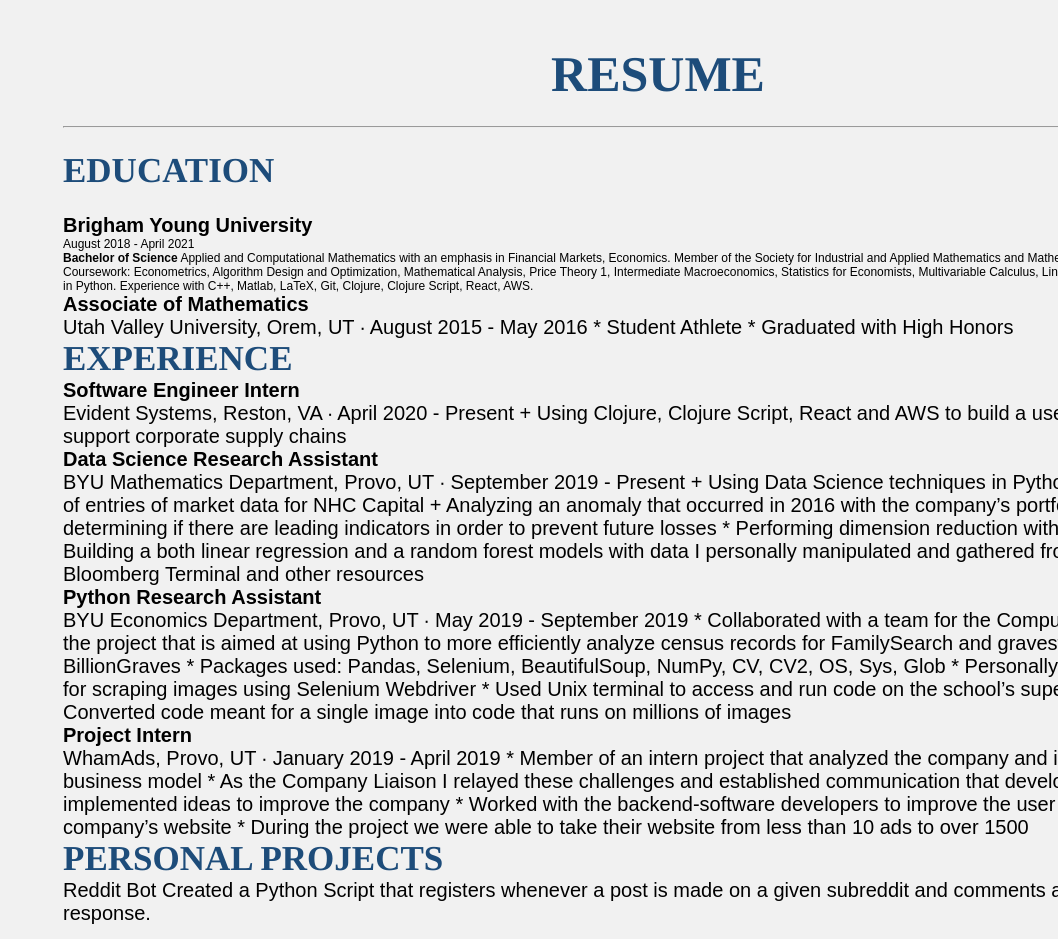
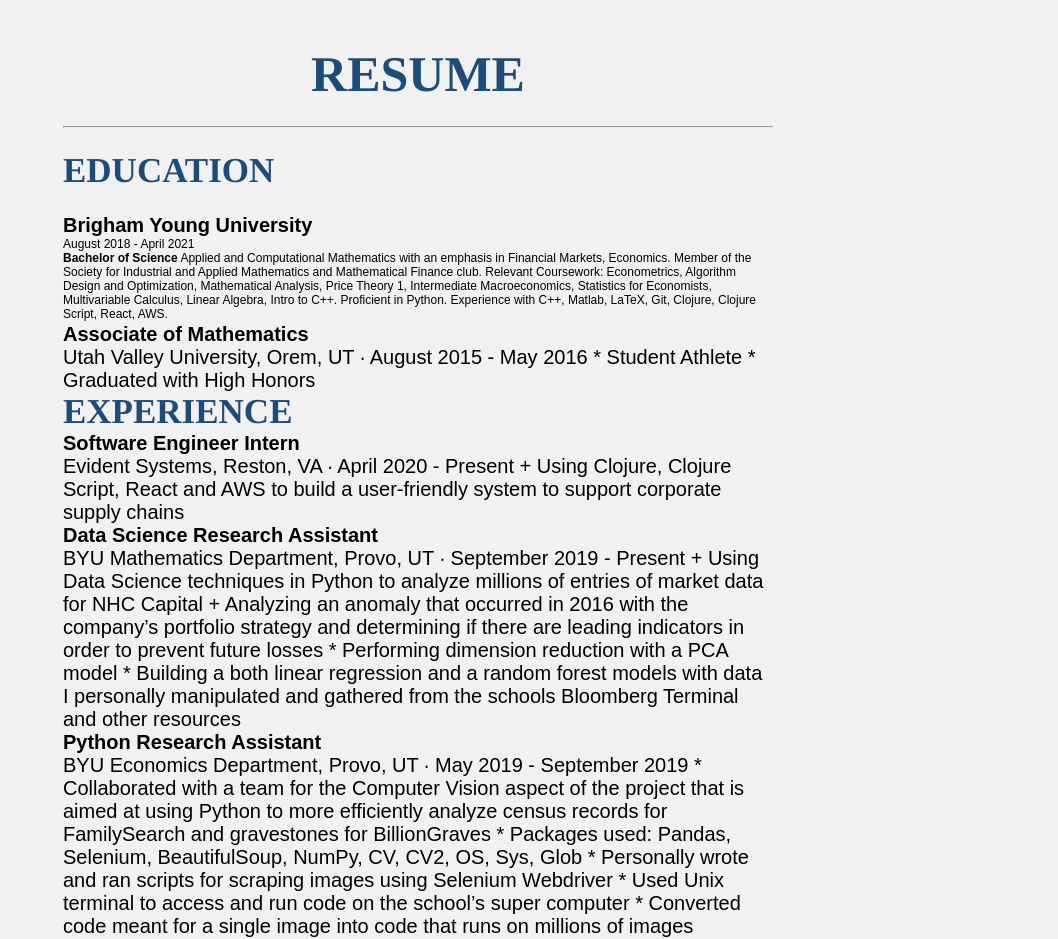
Before and after one commit to layniecalderwood/coryrhunter.com, a Jekyll site: the page built from index.md, in a window 1280 px wide. Shown: the part 700-1639 px from the top of the page, without its empty margins (222-1280 px from the left). Built offline with Jekyll 4.4.1, drawn with Linux system fonts in a browser that asks for light colours; our own code applies the rules of GitHub Pages for plain Markdown files.

Commit message:
so over this

```diff
--- a/_layouts/default.html
+++ b/_layouts/default.html
@@ -8,7 +8,6 @@
   box-sizing: border-box;
   margin: 0;
   padding: 0;
-  width: 100%;
 }
 
 h1 {
@@ -57,7 +56,7 @@ div {
 }
 
 .col-md-8 {
-  display: inline;
+  display: inline-block;
 }
 
 @keyframes fadein {
```
